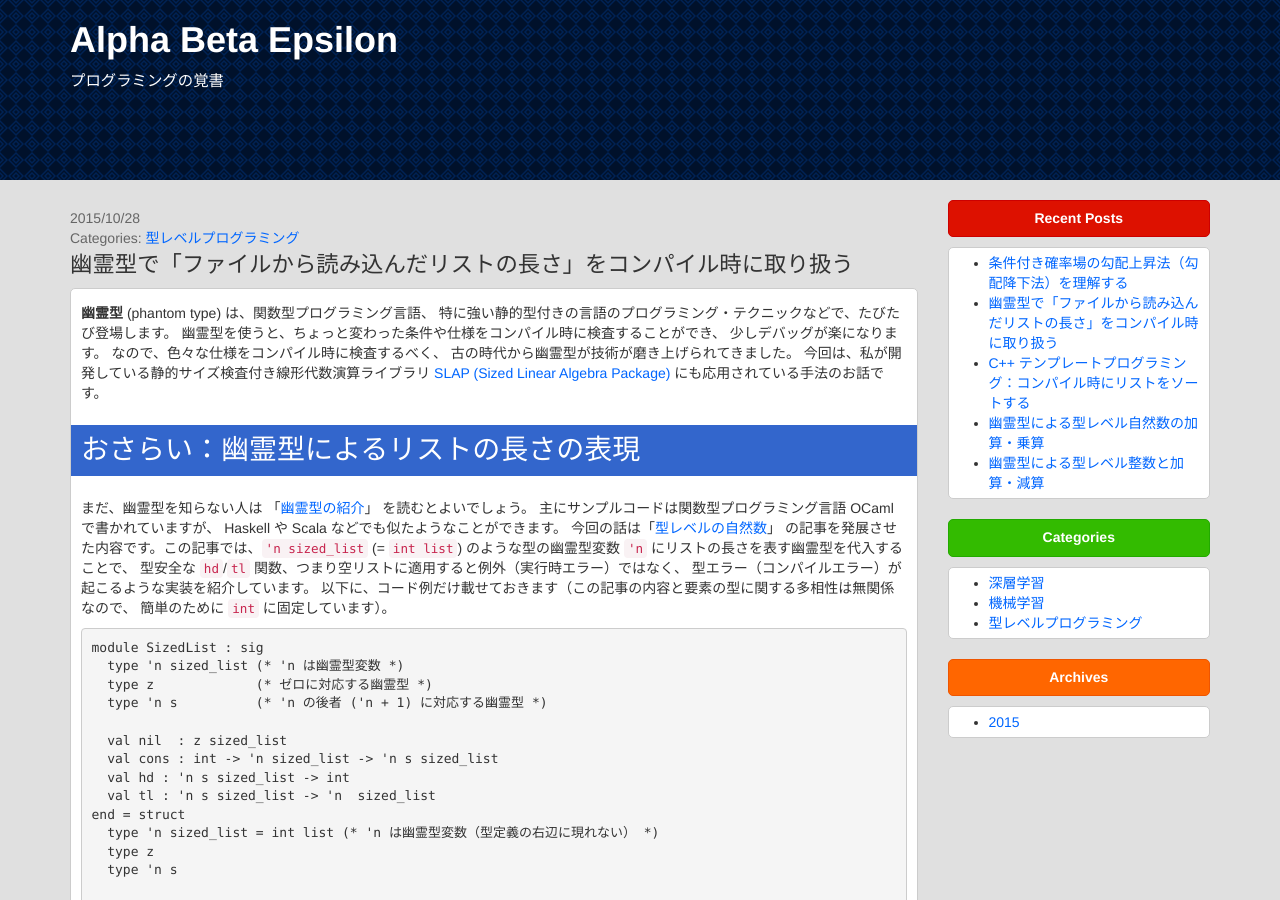
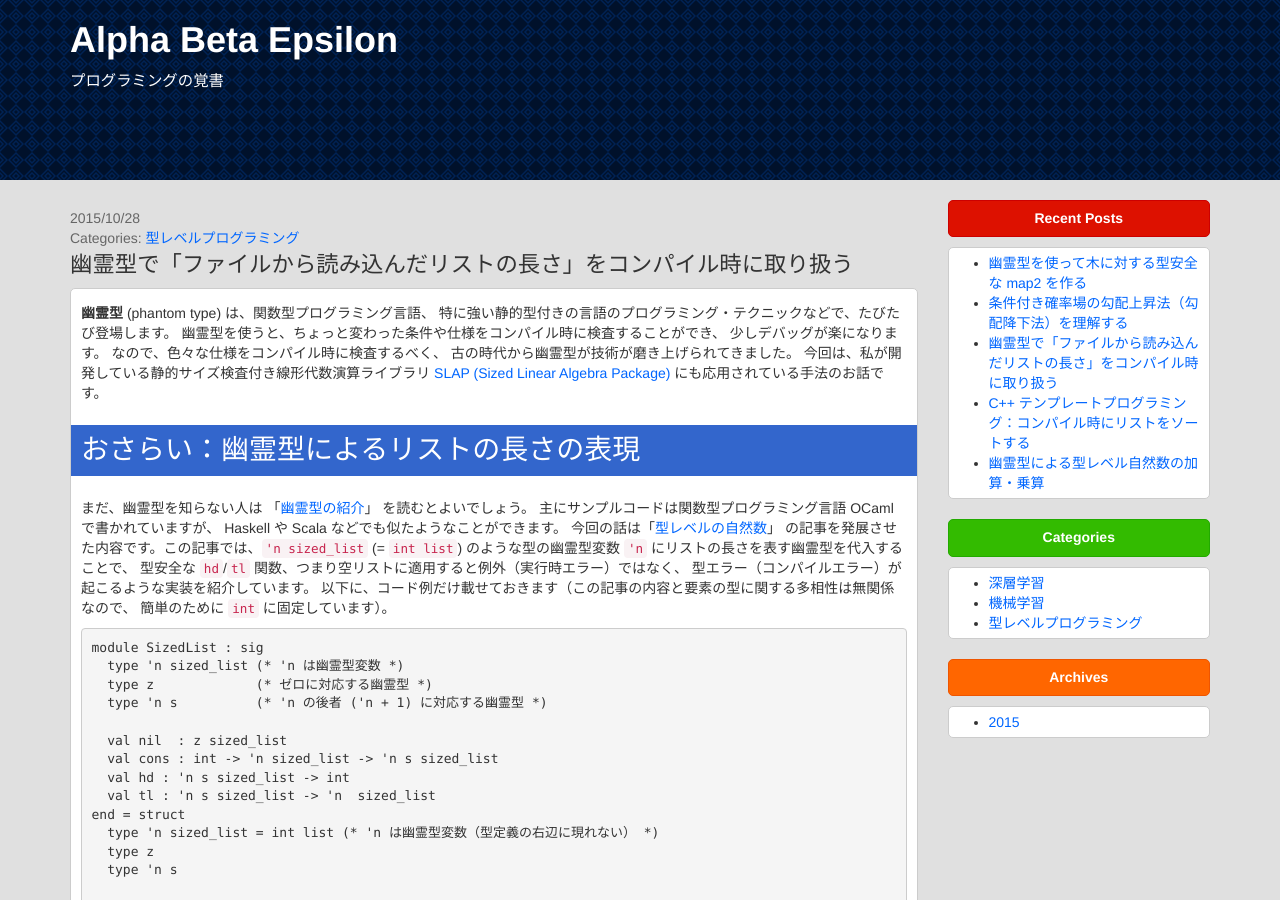
Before and after one commit to akabe/akabe.github.io, a Jekyll site: the page built from _posts/2015-10-28-GenerativePhantomTypes.md, in a window 1280 px wide and 900 px high. Built offline with Jekyll 4.4.1, drawn with Linux system fonts in a browser that asks for light colours; Markdown is read by kramdown in place of the engine named in the settings; comment, search, counter and statistics services are not loaded; some of the changed lines change nothing that is shown.

Commit message:
Add 2015/11/05

````diff
--- a/_posts/2015-10-28-GenerativePhantomTypes.md
+++ b/_posts/2015-10-28-GenerativePhantomTypes.md
@@ -18,11 +18,11 @@
 # おさらい：幽霊型によるリストの長さの表現
 
 まだ、幽霊型を知らない人は
-「[幽霊型の紹介]({{ site.baseurl }}/2015-06-28-PhantomTypePeanoTypeNat.md)」
+「[幽霊型の紹介]({{ site.baseurl }}/2015/06/PhantomTypeIntro/)」
 を読むとよいでしょう。
 主にサンプルコードは関数型プログラミング言語 OCaml で書かれていますが、
 Haskell や Scala などでも似たようなことができます。
-今回の話は「[型レベルの自然数]({{ site.baseurl }}/2015-06-28-PhantomTypePeanoTypeNat.md)」
+今回の話は「[型レベルの自然数]({{ site.baseurl }}/2015/06/PhantomTypePeanoTypeNat/)」
 の記事を発展させた内容です。この記事では、`'n sized_list` (= `int list`)
 のような型の幽霊型変数 `'n` にリストの長さを表す幽霊型を代入することで、
 型安全な `hd`/`tl` 関数、つまり空リストに適用すると例外（実行時エラー）ではなく、
--- /dev/null
+++ b/_posts/2015-11-05-PhantomTypeTreeMap2.md
@@ -0,0 +1,187 @@
+---
+layout: post
+title: "幽霊型を使って木に対する型安全な map2 を作る"
+date: 2015-11-05
+category: 型レベルプログラミング
+---
+
+以前に、[幽霊型]({{ site.baseurl }}/2015/06/PhantomTypeIntro/)
+を使って
+[型レベル自然数]({{ site.baseurl }}/2015/06/PhantomTypePeanoTypeNat/#型レベル自然数)
+を作り、リストの長さを型で表現することで、
+空リストに対する `hd` や `tl` 操作をコンパイル時に検出する、
+というトリックを紹介しました。
+当時は紹介していませんでしたが、リストの長さの等しさを型レベルで検査できるので、
+`map2` とかを型安全にすることもできます
+（`map2` は 2 つリストを受け取るが、両者の長さは同じでなければいけない）。
+その応用で、木の構造を型レベルで表現して、木に対する型安全な `map2` を作ってみます。
+割と簡単な応用なので、慣れている人にとってはあまり面白くないかもしれません。
+まぁ、幽霊型って色々できるんだよ、というデモンストレーションです。
+
+ちなみに、念の為紹介しておくと、
+型レベル自然数を使った場合の型安全な `map2` は次のようになります。
+
+```OCaml
+type ('a, 'n) sized_list (* 'a 型の要素を持つ、長さ 'n のリスト *)
+
+val map2 : ('a -> 'b -> 'c) -> ('a, 'n) sized_list -> ('b, 'n) sized_list -> ('c, 'n) sized_list
+```
+
+`map2` の型の第二引数と第三引数の長さとして、同じ型変数 `'n` を与えているため、
+異なる長さのリストを渡すと、型エラーを起こします。
+`map2` に限って言えば、リストの長さが「等しい」か「異なるか」だけを検査できれば良いので、
+`'n` には型レベル自然数以外に、
+[生成的な幽霊型]({{ site.baseurl }}/2015/10/GenerativePhantomTypes/)
+などを入れても構いません。
+`map2` の実装は、幽霊型を使わない場合と全く変わらないので、割愛します。
+
+# 準備：（幽霊型を使わない普通の）二分木と map/map2
+
+特に難しいことはないので、プログラムの解説とかはしません。
+（今回の主役は実行時エラーを起こす可能性のある `map2` の方で、
+`map` はオマケで紹介しているだけです。）
+
+```OCaml
+(* 要素の型が 'a の二分木 *)
+type 'a btree =
+  | Empty
+  | Node of 'a * 'a btree * 'a btree
+
+(* map : ('a -> 'b) -> 'a btree -> 'b btree *)
+let rec map f = function
+  | Empty -> Empty
+  | Node (x, left, right) -> Node (f x, map f left, map f right)
+
+(* map2 : ('a -> 'b -> 'c) -> 'a btree -> 'b btree -> 'c btree *)
+let rec map2 f a b = match a, b with
+  | Empty, Empty -> Empty
+  | Node (x, a, b), Node (y, c, d) -> Node (f x y, map2 f a c, map2 f b d)
+  | _ -> failwith "different tree structures" (* 例外を投げる *)
+```
+
+言うまでもありませんが、`map2` は構造の異なる木を受け取ると、
+例外を投げるという悲しい性があります。
+今回は、構造の異なる木を与えると**型エラー**を起こすようにしてみます。
+
+# 幽霊型で二分木の構造を表現する
+
+## ペアノ形式の型レベル自然数のおさらい
+
+ペアノ形式では自然数を、ゼロに対応する記号と、後者 (`n + 1`) に対応する記号で表現します。
+
+```OCaml
+type nat = Z        (* ゼロに対応 *)
+         | S of nat (* 後者 (n + 1) に対応 *)
+```
+
+[型レベル自然数]({{ site.baseurl }}/2015/06/PhantomTypePeanoTypeNat/#型レベル自然数)
+のときは、これを `z` と `'n s` という型に対応させ、
+0 は `z`、1 は `z s`、2 は `z s s`、3 は `z s s s` という具合に自然数を表現しました。
+
+## 型レベル木構造のアイディア
+
+今回の二分木では、要素を無視すると、
+
+```OCaml
+type t = Empty
+       | Node of t * t
+```
+
+というコンストラクタで構成されるので、
+
+```OCaml
+type empty
+type ('left, 'right) node
+```
+
+という 2 つの幽霊型で構造を表すことができます。
+幽霊型でエンコードした木の構造は
+
+```OCaml
+type ('a, 'stru) stru_btree = 'a btree
+```
+
+の型変数 `'stru` に代入することにします。
+例えば、
+
+- `Empty` には `('a, empty) stru_btree`、
+- `Node (42, Empty, Empty)` には `(int, (empty, empty) node) stru_btree`
+- `Node (123, Empty, (Node (42, Empty, Empty)))` には `(int, (empty, (empty, empty) node) node) stru_btree`
+
+という具合に型を付けることにしましょう。
+こうすれば、「`'stru` に代入された型が等しい」ならば「木の構造が等しい」
+ということになります。
+したがって、
+
+```OCaml
+val map2 : ('a -> 'b -> 'c) ->
+           ('a, 'stru) stru_btree ->
+           ('b, 'stru) stru_btree ->
+           ('c, 'stru) stru_btree
+```
+
+とすれば、`map2` に渡された木の構造が等しい場合にのみ、型検査を通過するようになります。
+
+## 実装
+
+ここまでのアイディアが理解できれば、後はひたすら手を動かすのみです。
+
+```OCaml
+module M : sig
+  type empty                    (* 木構造を表現するための幽霊型 *)
+  type ('left, 'right) node   (* 木構造を表現するための幽霊型 *)
+  type ('a, 'stru) stru_btree (* 'stru は幽霊型変数 *)
+
+  val empty : ('a, empty) stru_btree
+  val node : 'a -> ('a, 'left) stru_btree -> ('a, 'right) stru_btree ->
+              ('a, ('left, 'right) node) stru_btree
+  val map : ('a -> 'b) -> ('a, 'stru) stru_btree -> ('b, 'stru) stru_btree
+  val map2 : ('a -> 'b -> 'c) -> ('a, 'stru) stru_btree ->
+             ('b, 'stru) stru_btree -> ('c, 'stru) stru_btree
+end = struct
+  type 'a btree =
+    | Empty
+    | Node of 'a * 'a btree * 'a btree
+  type empty
+  type ('left, 'right) node
+  type ('a, 'stru) stru_btree = 'a btree
+
+  let empty = Empty
+  let node x left right = Node (x, left, right)
+  let rec map f = function
+    | Empty -> Empty
+    | Node (x, left, right) -> Node (f x, map f left, map f right)
+  let rec map2 f a b = match a, b with
+    | Empty, Empty -> Empty
+    | Node (x, a, b), Node (y, c, d) -> Node (f x y, map2 f a c, map2 f b d)
+    | _ -> assert false (* この行が実行されないことを、幽霊型が保証してくれる *)
+end
+```
+
+試しに使ってみると、
+
+```OCaml
+# open M;;
+# let t1 = node 42 empty empty;;
+val t1 : (int, (empty, empty) node) stru_btree = <abstr>
+# let t2 = node 123 empty t1;;
+val t2 : (int, (empty, (empty, empty) node) node) stru_btree = <abstr>
+```
+
+ちゃんと、狙った通りの型が付いていることがわかります。
+`map2` についても、次のように同じ構造の木だと成功して、
+
+```OCaml
+# map2 (+) t1 t1;;
+- : (int, (empty, empty) node) stru_btree = <abstr>
+```
+
+違う構造の木を渡すと型エラーを起こします。
+
+```OCaml
+# map2 (+) t1 t2;;
+Error: This expression has type (int, (empty, (empty, empty) node) node) stru_btree
+       but an expression was expected of type
+         (int, (empty, empty) node) stru_btree
+       Type (empty, empty) node is not compatible with type empty
+```
````
